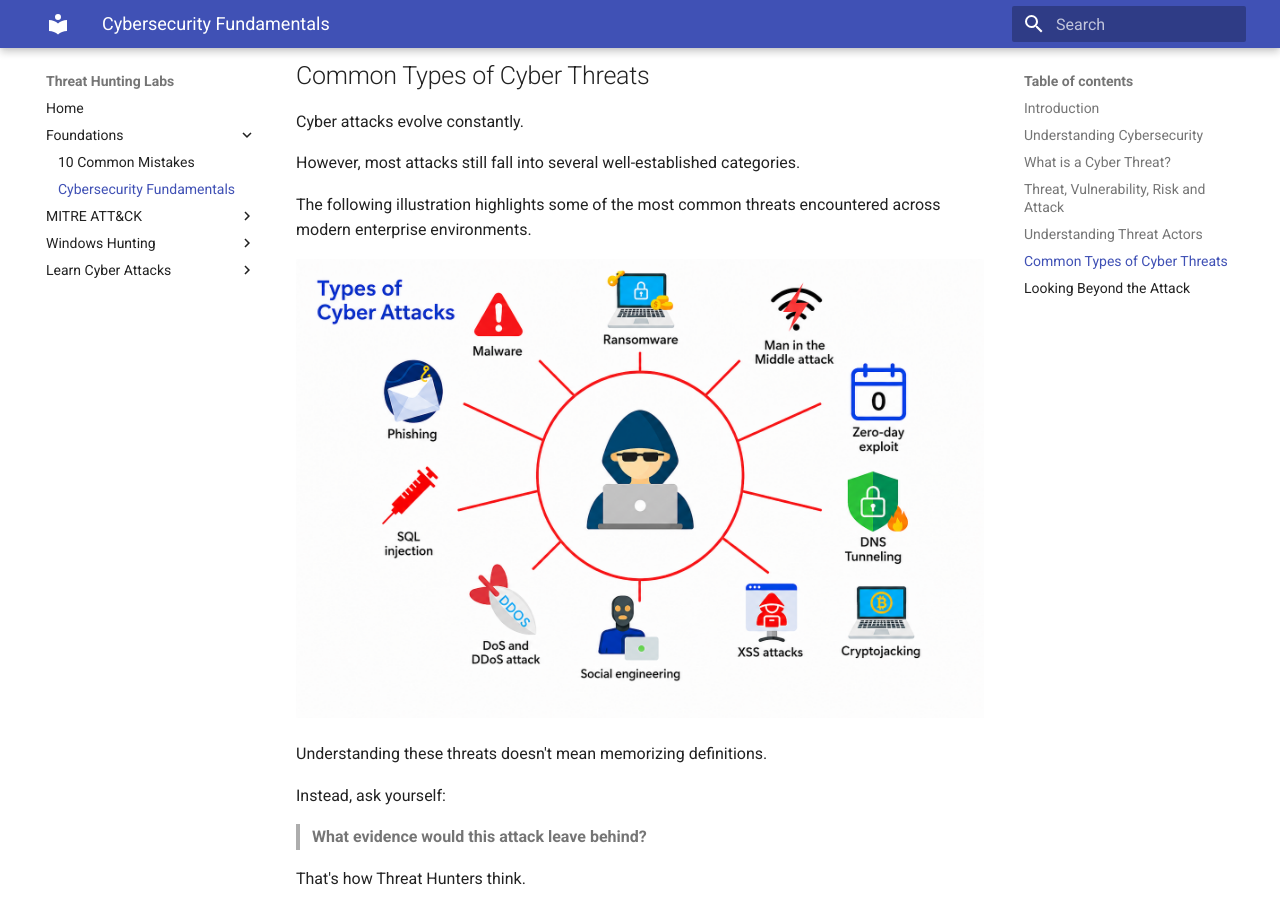
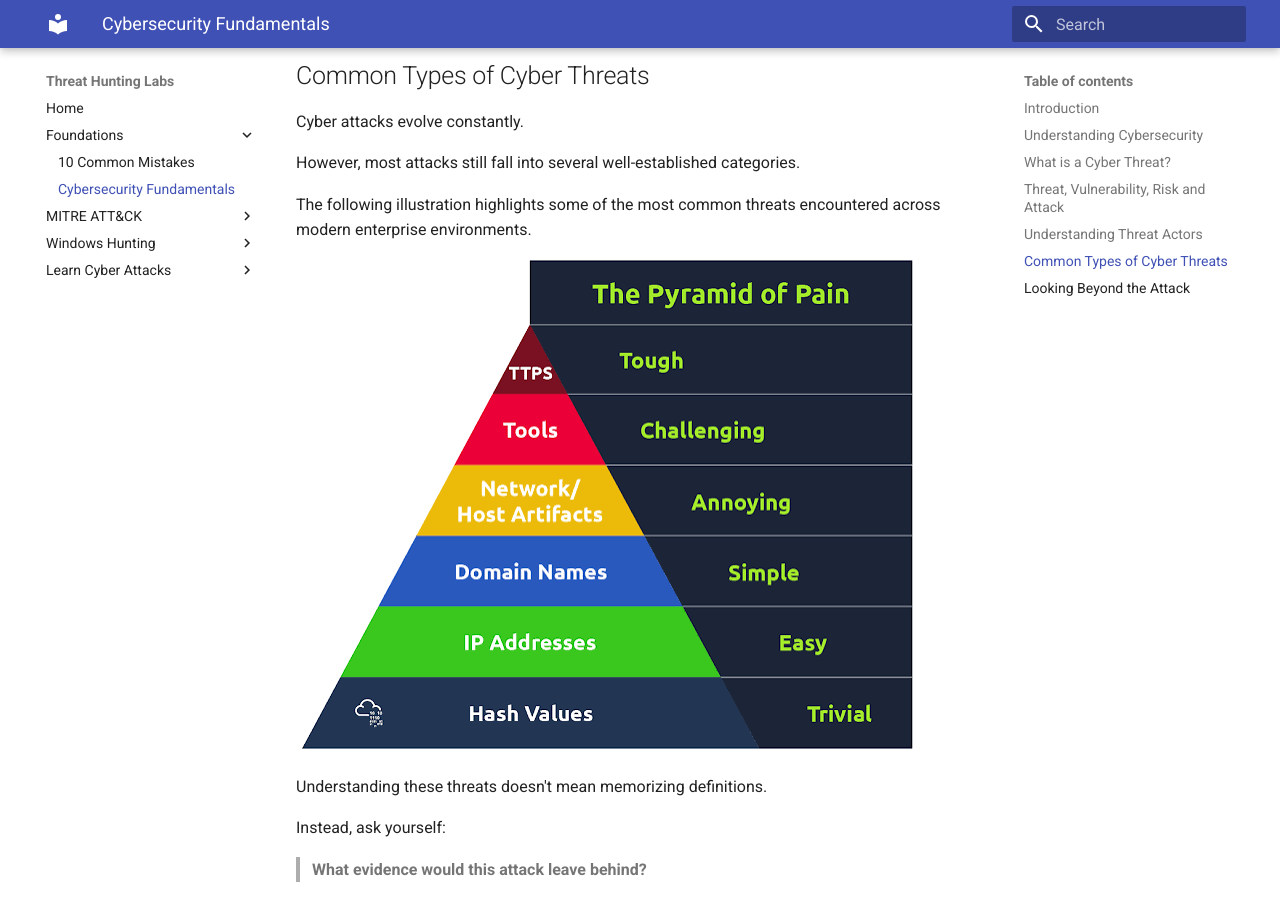
Before and after one commit to pbmundas/ThreatHuntingLabs, an MkDocs documentation site: the page built from docs/foundations/Cybersecurity-Fundamentals-The-Foundation-Every-Threat-Hunter-Needs-part-1.md, in a window 1280 px wide and 900 px high, scrolled down 6005 px. Built offline with MkDocs 1.6.1 and Material for MkDocs 9.7.7, drawn with Linux system fonts in a browser that asks for light colours.

Commit message:
Update Cybersecurity-Fundamentals-The-Foundation-Every-Threat-Hunter-Needs-part-1.md

```diff
--- a/docs/foundations/Cybersecurity-Fundamentals-The-Foundation-Every-Threat-Hunter-Needs-part-1.md
+++ b/docs/foundations/Cybersecurity-Fundamentals-The-Foundation-Every-Threat-Hunter-Needs-part-1.md
@@ -240,7 +240,7 @@ However, most attacks still fall into several well-established categories.
 
 The following illustration highlights some of the most common threats encountered across modern enterprise environments.
 
-![Types of Common Threats](../images/Types-of-common-threats.png)
+![Pyramid of Pain](../images/Pyramid-of-pain-model.png)
 
 Understanding these threats doesn't mean memorizing definitions.
 
```
